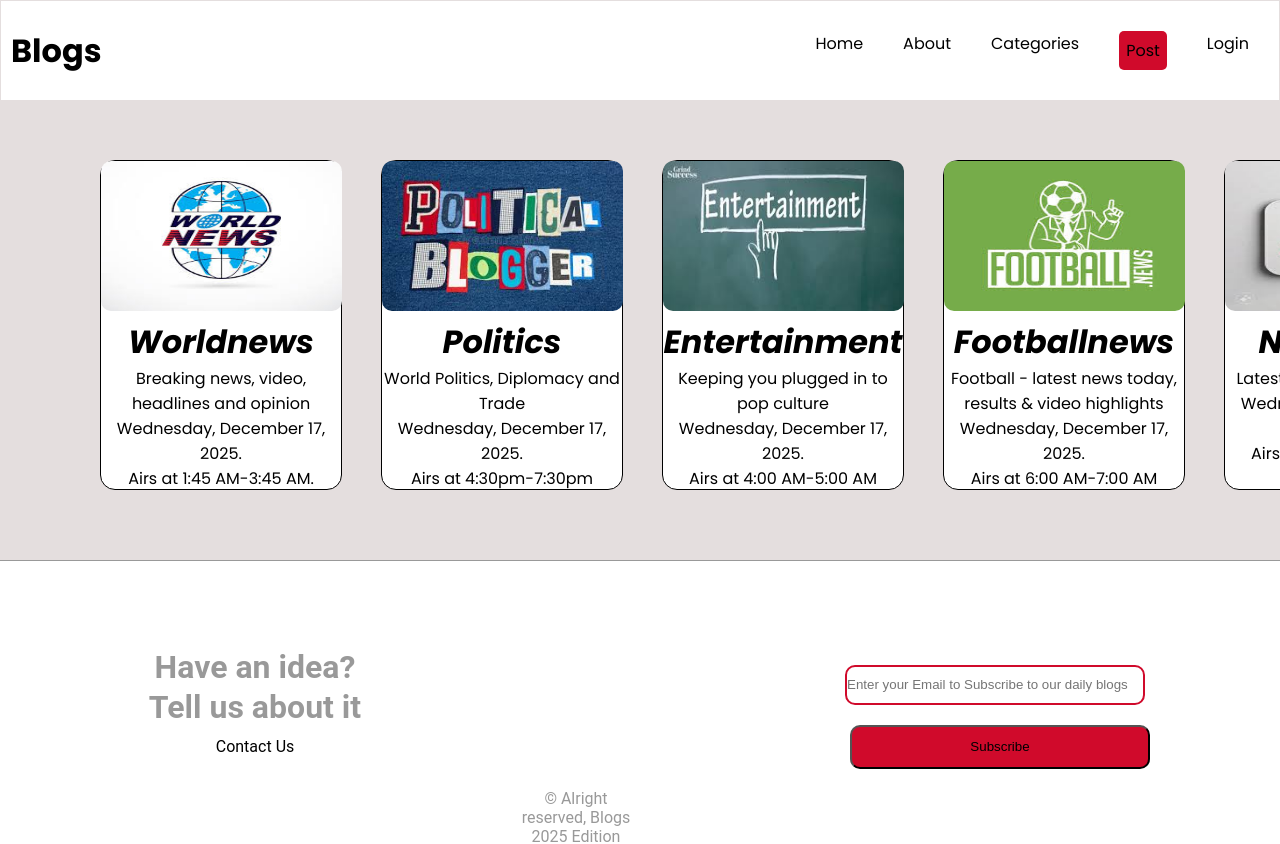
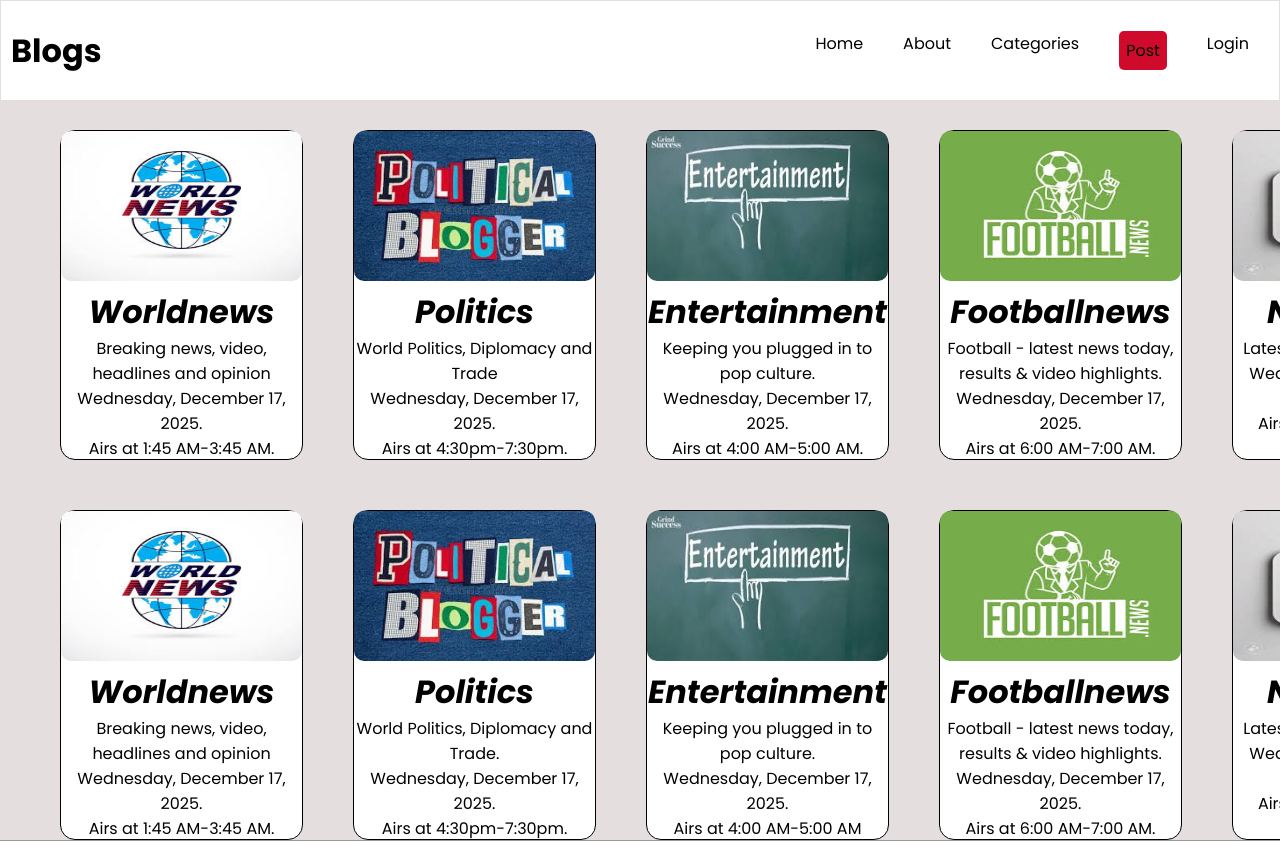
Before and after one commit to layneeboy555-lgtm/blog-project-frontend, a React (Vite) app: page / in a window 1280 px wide. Shown: the top 844 px of the page. Built offline with nearby package versions, Linux system fonts and the light colour scheme.

Commit message:
text update

```diff
--- a/src/App.jsx
+++ b/src/App.jsx
@@ -3,7 +3,7 @@ import Category from './pages/Category'
 import AdminDashboard from './Admin/AdminDashboard'
 import Navbar from './component/Navbar';
 import Home from "./pages/Home";
-import  Displaydetails  from './component/DisplayDetails'
+import  Displaydetails  from './pages/DisplayDetails'
 import { useState } from 'react';
 import About from "./pages/About";
 import Login from './component/Login'
--- a/src/data/home.js
+++ b/src/data/home.js
@@ -6,47 +6,99 @@ export const home = [
         date : "Wednesday, December 17, 2025.",
         time : "Airs at 1:45 AM-3:45 AM.",
         image : "/worldnews.jpeg",
-        category : "Armed Conflicts & Attacks",
-        content : "Global Unrest & International Relations",
+        category : "UN-backed experts say Gaza food supplies improving but 100,000 still in 'catastrophic conditions'.",
+        content : "UN-backed food security experts have found improvements in nutrition and food supplies in Gaza since the ceasefire but say 100,000 people were still experiencing catastrophic conditions last month.In August, the Integrated Food Security Phase Classification (IPC) found that half a million people – about a quarter of Gaza's population – were living in areas suffering from famine.Since a fragile ceasefire came into force in October, the UN and other humanitarian agencies have been able to increase food getting into Gaza.Israel's foreign ministry said the report was deliberately distorted and doesn't reflect the reality in the Gaza Strip.",
     },
     {
         id:2,
         name : "Politics",
         subtitle : "World Politics, Diplomacy and Trade",
         date : "Wednesday, December 17, 2025.",
-        time : "Airs at 4:30pm-7:30pm ",
+        time : "Airs at 4:30pm-7:30pm. ",
         image : "/politics.jpeg",
-        category : "National Politics",
-        content : "Global & International Politics"
+        category : "Michelle Mone-linked PPE firm liquidated and unlikely to repay £148m.",
+        content : "The UK Government is unlikely to see most of the £148m it is owed by a faulty PPE supplier linked to Baroness Michelle Mone after the company was wound up.PPE Medpro, a consortium run by Mone's husband Douglas Barrowman, was placed into liquidation at the Insolvency and Companies Court on Thursday.It follows a High Court ruling in October, which found that the firm breached a contract to supply 25 million surgical gowns during the Covid pandemic."
     },
     {
         id:3,
         name : "Entertainment",
-        subtitle :"Keeping you plugged in to pop culture",
+        subtitle :"Keeping you plugged in to pop culture.",
         date : "Wednesday, December 17, 2025.",
-        time : "Airs at 4:00 AM-5:00 AM",
+        time : "Airs at 4:00 AM-5:00 AM.",
         image : "/entertainment.jpeg",
-        category : "Live Events & Experiential",
-        content : "Industry News & Trends"
+        category : "Waterloo Road actor William Rush dies aged 31.",
+        content : "Waterloo Road actor William Rush has died aged 31, his family has announced.Rush played schoolboy Josh Stevenson in the BBC One drama, appearing in 168 episodes between 2009 and 2013.As a child actor, he also appeared in Grange Hill and Shameless, and later went on to roles in Casualty and Vera."
     },
     {
         id:4,
         name : "Footballnews",
-        subtitle : "Football - latest news today, results & video highlights",
+        subtitle : "Football - latest news today, results & video highlights.",
         date : "Wednesday, December 17, 2025.",
-        time : "Airs at 6:00 AM-7:00 AM",
+        time : "Airs at 6:00 AM-7:00 AM.",
         image : "/football.jpeg",
-        category : "Live Events & Experiential",
-        content : "Top Headlines & Match Previews"
+        category : "Amorim attacks 'feeling of entitlement' at Man Utd.",
+        content : "This week Amorim was confronted with a 'Free Kobbie Mainoo' T-shirt, being worn by the midfielder's half-brother, in response to the England star's repeated absence from the starting line-upAnd youngsters Harry Amass and Chido Obi posted – then deleted – pictures on social media highlighting their achievements after Amorim suggested last week they were not doing well.Club legends Rio Ferdinand, Nicky Butt and Paul Scholes have said that Mainoo would be better off leaving the club."
     },
     {
         id:5,
         name : "Naijanews",
-        subtitle : "Latest Nigeria news update",
+        subtitle : "Latest Nigeria news update.",
         date : "Wednesday, December 17, 2025.",
-        time : "Airs at 8:00 AM-9:00 AM",
+        time : "Airs at 8:00 AM-9:00 AM.",
         image : "/naija.jpeg",
-        category : "Metro Plus / Local News",
-        content : "Politics & Governance"
-    }
+        category : "Tinubu Presents ₦58.18trn 2026 Budget Proposal To NASS As Defence Takes ₦5.41trn.",
+        content : "Tinubu presented it on Friday, pegging the capital expenditure at ₦26.08 trillion and putting the crude oil benchmark at US$64.85 per barrel.He said the expected total revenue is ₦34.33 trillion; ₦15.52 trillion for debt servicing. The budget deficit is ₦23.85 trillion, representing 4.28% of GDP.The proposal was anchored on a crude oil production of 1.84 million barrels per day, and an exchange rate of ₦1,400 to the US Dollar for the 2026 fiscal year."
+    },
+    {
+        id:1,
+        name : "Worldnews",
+        subtitle : "Breaking news, video, headlines and opinion",
+        date : "Wednesday, December 17, 2025.",
+        time : "Airs at 1:45 AM-3:45 AM.",
+        image : "/worldnews.jpeg",
+        category : "UN-backed experts say Gaza food supplies improving but 100,000 still in 'catastrophic conditions'.",
+        content : "UN-backed food security experts have found improvements in nutrition and food supplies in Gaza since the ceasefire but say 100,000 people were still experiencing catastrophic conditions last month.In August, the Integrated Food Security Phase Classification (IPC) found that half a million people – about a quarter of Gaza's population – were living in areas suffering from famine.Since a fragile ceasefire came into force in October, the UN and other humanitarian agencies have been able to increase food getting into Gaza.Israel's foreign ministry said the report was deliberately distorted and doesn't reflect the reality in the Gaza Strip.",
+    },
+    {
+        id:2,
+        name : "Politics",
+        subtitle : "World Politics, Diplomacy and Trade.",
+        date : "Wednesday, December 17, 2025.",
+        time : "Airs at 4:30pm-7:30pm.",
+        image : "/politics.jpeg",
+        category : "Michelle Mone-linked PPE firm liquidated and unlikely to repay £148m.",
+        content : "The UK Government is unlikely to see most of the £148m it is owed by a faulty PPE supplier linked to Baroness Michelle Mone after the company was wound up.PPE Medpro, a consortium run by Mone's husband Douglas Barrowman, was placed into liquidation at the Insolvency and Companies Court on Thursday.It follows a High Court ruling in October, which found that the firm breached a contract to supply 25 million surgical gowns during the Covid pandemic."
+    },
+
+    {
+        id:3,
+        name : "Entertainment",
+        subtitle :"Keeping you plugged in to pop culture.",
+        date : "Wednesday, December 17, 2025.",
+        time : "Airs at 4:00 AM-5:00 AM",
+        image : "/entertainment.jpeg",
+        category : "Waterloo Road actor William Rush dies aged 31.",
+        content : "Waterloo Road actor William Rush has died aged 31, his family has announced.Rush played schoolboy Josh Stevenson in the BBC One drama, appearing in 168 episodes between 2009 and 2013.As a child actor, he also appeared in Grange Hill and Shameless, and later went on to roles in Casualty and Vera."
+    },
+    {
+        id:4,
+        name : "Footballnews",
+        subtitle : "Football - latest news today, results & video highlights.",
+        date : "Wednesday, December 17, 2025.",
+        time : "Airs at 6:00 AM-7:00 AM.",
+        image : "/football.jpeg",
+        category : "Amorim attacks 'feeling of entitlement' at Man Utd.",
+        content : "This week Amorim was confronted with a 'Free Kobbie Mainoo' T-shirt, being worn by the midfielder's half-brother, in response to the England star's repeated absence from the starting line-upAnd youngsters Harry Amass and Chido Obi posted – then deleted – pictures on social media highlighting their achievements after Amorim suggested last week they were not doing well.Club legends Rio Ferdinand, Nicky Butt and Paul Scholes have said that Mainoo would be better off leaving the club."
+    },
+    {
+        id:5,
+        name : "Naijanews",
+        subtitle : "Latest Nigeria news update.",
+        date : "Wednesday, December 17, 2025.",
+        time : "Airs at 8:00 AM-9:00 AM.",
+        image : "/naija.jpeg",
+        category : "Tinubu Presents ₦58.18trn 2026 Budget Proposal To NASS As Defence Takes ₦5.41trn.",
+        content : "Tinubu presented it on Friday, pegging the capital expenditure at ₦26.08 trillion and putting the crude oil benchmark at US$64.85 per barrel.He said the expected total revenue is ₦34.33 trillion; ₦15.52 trillion for debt servicing. The budget deficit is ₦23.85 trillion, representing 4.28% of GDP.The proposal was anchored on a crude oil production of 1.84 million barrels per day, and an exchange rate of ₦1,400 to the US Dollar for the 2026 fiscal year."
+    },
+
 ]
--- a/src/pages/Home.jsx
+++ b/src/pages/Home.jsx
@@ -13,21 +13,19 @@ export default function Home(){
         navigate(`/blog/${data.id}`)
     }
     return(
-
         <>
         <div className="home-container">
+            <div className="home">
             {home.map((e)=>(
-               <div key={e.image} onClick={()=> handleclick(e)} className="home">
-                    <div className="home-container2">
-                       <img className="home" src={e.image}></img>
-                       <h1 className="title">{e.name}</h1>
-                       <p className="subtitle">{e.subtitle}</p>
-                       <p className="date">{e.date}</p>
-                       <p className="time">{e.time}</p>
-                   </div>
+                <div  key={e.image} onClick={()=> handleclick(e)} className="home-container2">
+                    <img className="home2" src={e.image}></img>
+                    <h1 className="title">{e.name}</h1>
+                    <p className="subtitle">{e.subtitle}</p>
+                    <p className="date">{e.date}</p>
+                    <p className="time">{e.time}</p>
                 </div>
-
             ))}
+            </div>
         </div>
         </>
     )
--- a/src/styles/DisplayDetails.css
+++ b/src/styles/DisplayDetails.css
@@ -1,28 +1,38 @@
-.container{
+
+
+.display-container{
     position: relative;
+    margin: 50px;
+    padding: 0;
 
 }
 .displaydetails{
-    width: 900px;
-    height: 400px;
+    width: 680px;
+    height: 730px;
     background-color: var(--card-bg);
-    margin: 50px;
-    border-radius: 20px;
+    margin-left: 350px;
+    border-radius: 18px;
+    display: inline-grid;
 }
 .figure{
-    width: 300px;
-    height: 300px;
+    width: 680px;
+    height: 330px;
     border-radius: 20px;
+
+
 }
 .figure2{
     color: var(--text-color);
     font-style: italic;
+    margin-top: 20px;
 }
 .figure3{
     color: var(--text-color);
-
 }
 
 .figure4{
     color: var(--text-color);
 }
+span{
+    font-weight: bold;
+}
--- a/src/styles/Home.css
+++ b/src/styles/Home.css
@@ -3,26 +3,29 @@
     padding: 0;
     margin: 0;
 }
+.home{
+    width: 100%;
+    border-radius: 10px;
+    display: grid;
+    grid-template-columns: repeat(5, 1fr);
+    gap: 50px;
+    margin-left: 60px;
+
+}
 
 .home-container{
-    display: flex;
-    justify-content: space-between;
-    gap: 40px;
-    width: 240px;
-    height: 300px;
-    margin: 100px;
-    margin-top: 90px;
-
-
+    width: 50%;
+    height: 100%;
+    margin-top: 60px;
+    position: relative;
 }
 .home-container2{
     background-color: var(--card-bg);
     height: 330px;
-    width: 242px;
+    width: 100%;
     border-radius: 15px;
     cursor: pointer;
     border: 1px solid var(--text-color);
-    flex-wrap: wrap;
 }
 .home-container2:hover{
     transform: scale(1.03);
@@ -30,7 +33,7 @@
     background-color:var(--text-color) ;
     color: var(--card-bg);
 }
-.home {
+.home2{
     height: 150px;
     width: 241px;
     border-radius: 10px;
```
Also changed, not shown: src/pages/DisplayDetails.jsx (renamed from src/component/DisplayDetails.jsx, +6 -6 lines).
